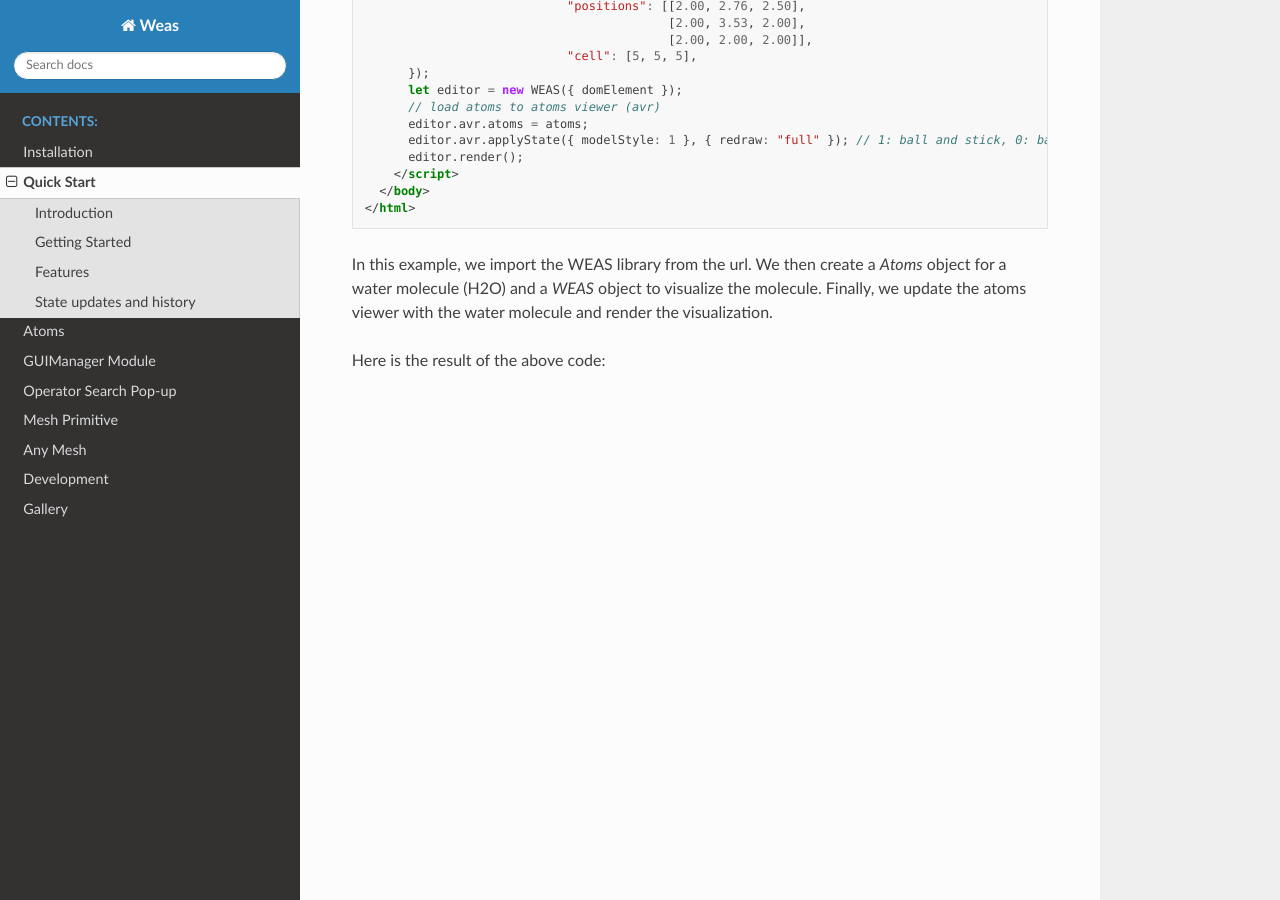
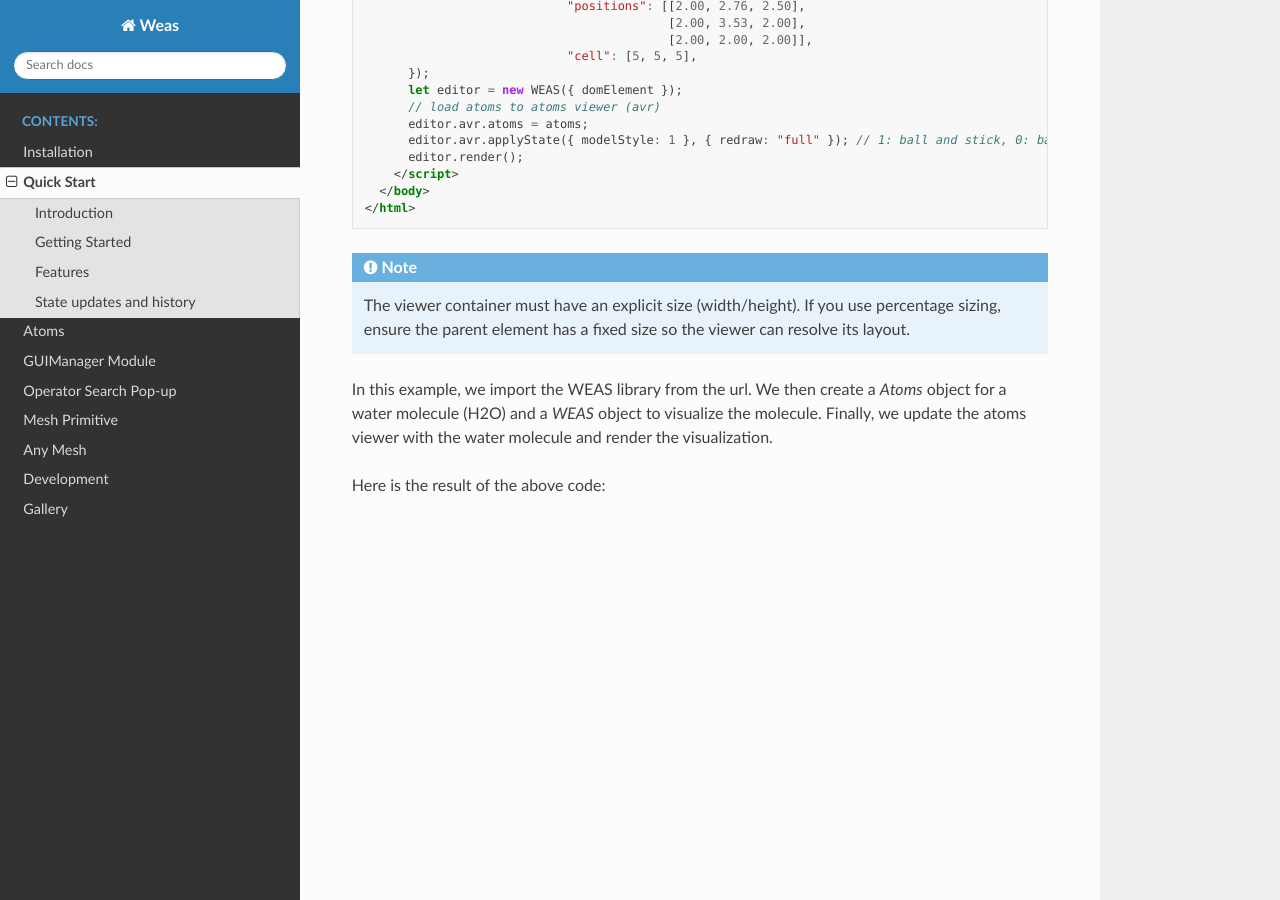
Before and after one commit to superstar54/weas, a Sphinx documentation site: the page built from docs/source/quickstart.rst, in a window 1280 px wide and 900 px high, scrolled down 618 px. Built offline with Sphinx 7.4.7 and the Read the Docs theme 3.1.0, drawn with Linux system fonts in a browser that asks for light colours.

```diff
--- a/docs/source/quickstart.rst
+++ b/docs/source/quickstart.rst
@@ -21,7 +21,7 @@
         <title>WEAS Molecule</title>
       </head>
       <body>
-        <div id="viewer" style="position: relative; width: 600px; height: 600px"></div>
+    <div id="viewer" style="position: relative; width: 600px; height: 600px"></div>
         <script type="module">
           import { WEAS, Atoms } from 'https://unpkg.com/weas/dist/index.mjs';
           let domElement = document.getElementById("viewer");
@@ -41,6 +41,13 @@
         </script>
       </body>
     </html>
+
+
+.. note::
+   The viewer container must have an explicit size (width/height). If you use
+   percentage sizing, ensure the parent element has a fixed size so the viewer
+   can resolve its layout.
+
 
 In this example, we import the WEAS library from the url. We then create a `Atoms` object for a water molecule (H2O) and a `WEAS` object to visualize the molecule. Finally, we update the atoms viewer with the water molecule and render the visualization.
 
```
Also changed, not shown: 1 other file.
